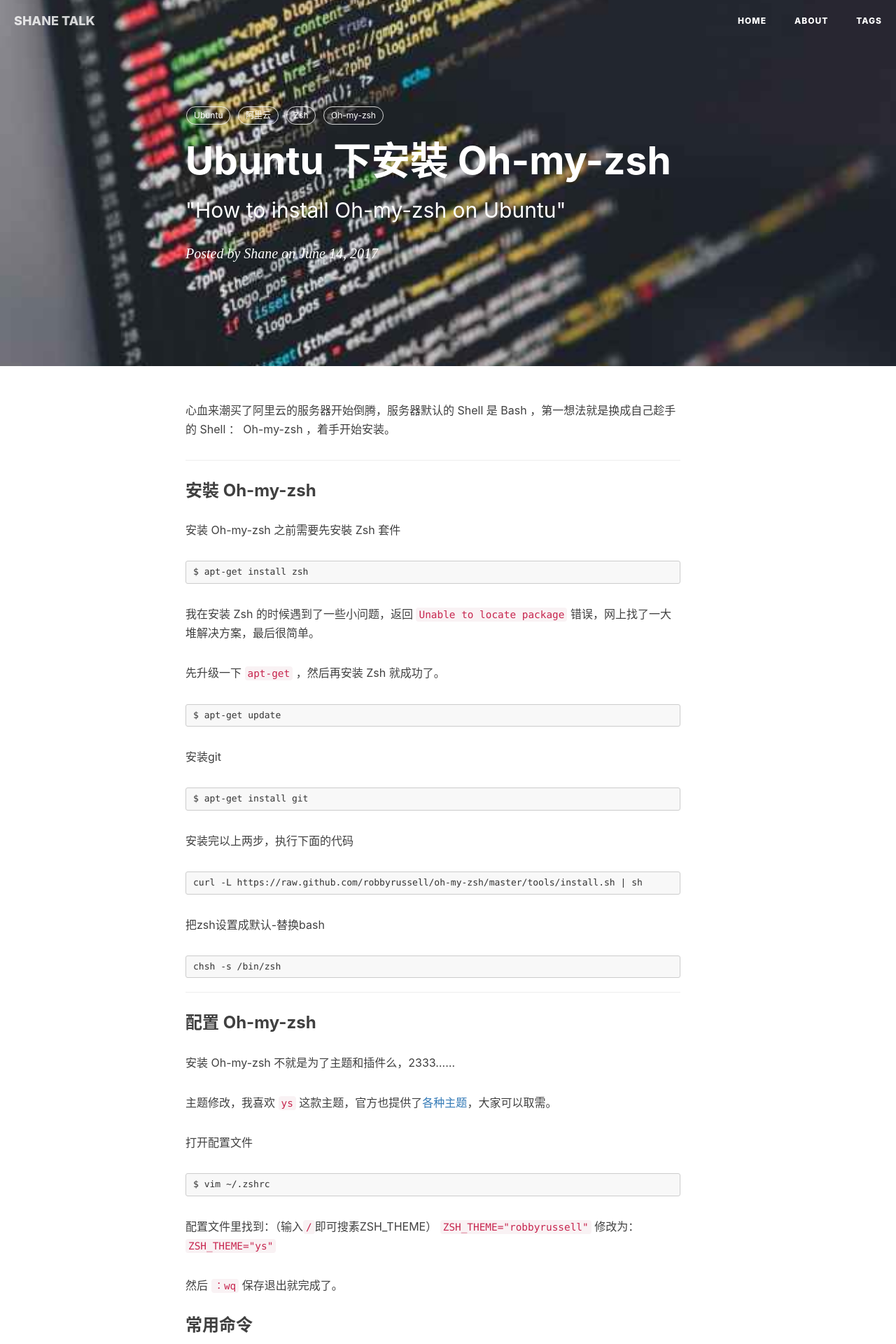
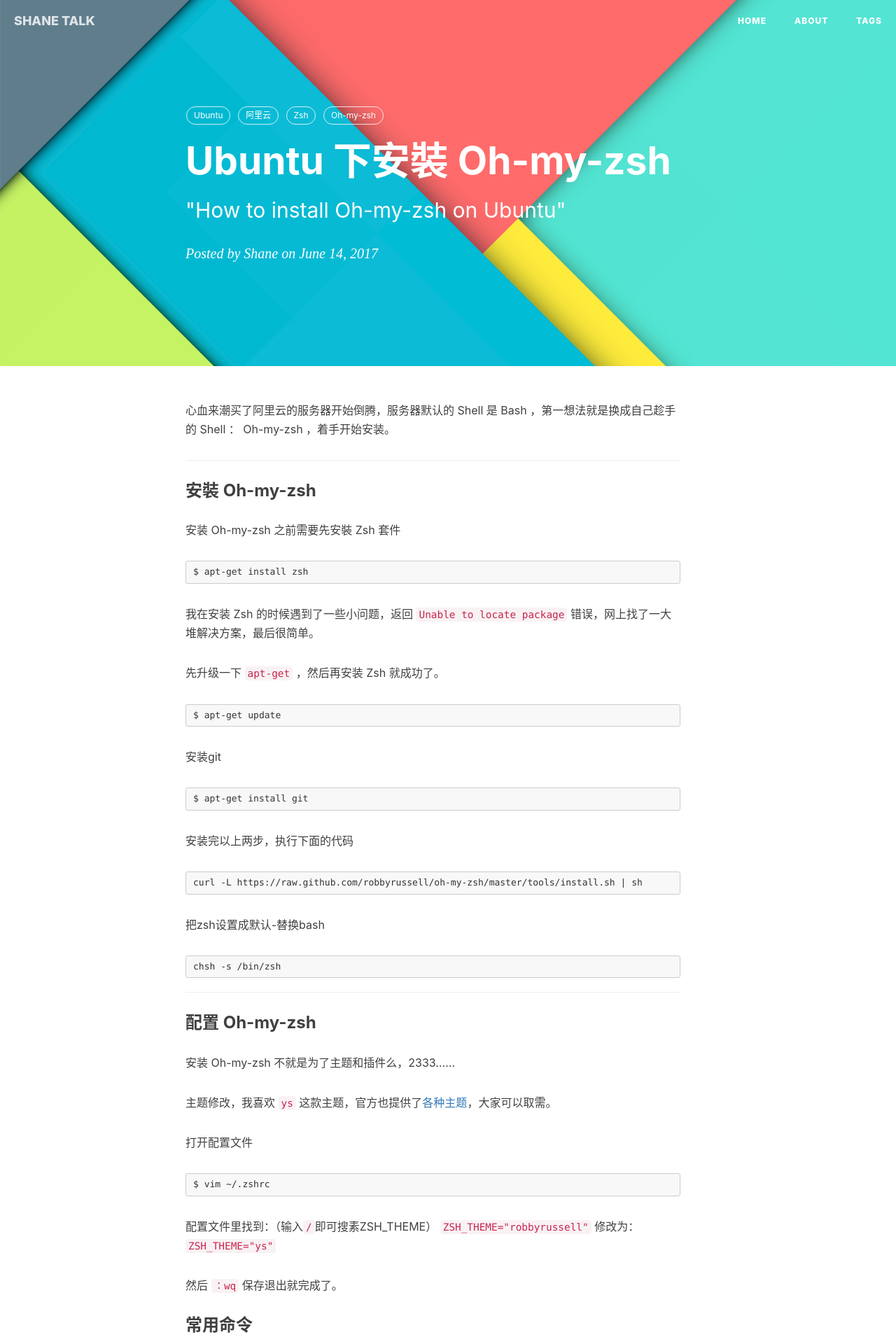
Before and after one commit to shaneliu/shaneliu.github.io, a Jekyll site: the page built from _posts/2017-06-14-How-to-install-Oh-my-zsh-on-Ubuntu.markdown, in a window 1280 px wide. Shown: the top 1920 px of the page at 70% size. Built offline with Jekyll 4.4.1, drawn with Linux system fonts in a browser that asks for light colours; nearby versions of some CDN libraries; comment, search, counter and statistics services are not loaded.

Commit message:
update cover

```diff
--- a/_posts/2017-06-13-Cohort-Analysis.markdown
+++ b/_posts/2017-06-13-Cohort-Analysis.markdown
@@ -4,7 +4,7 @@
 subtitle:   " \"Cohort Analysis\""
 date:       2017-06-13 12:00:00
 author:     "Shane"
-header-img: "img/coding.jpg"
+header-img: "img/Material-design.jpg"
 tags:
     - 产品经理
     - 留存率
--- a/_posts/2017-06-14-How-to-install-Oh-my-zsh-on-Ubuntu.markdown
+++ b/_posts/2017-06-14-How-to-install-Oh-my-zsh-on-Ubuntu.markdown
@@ -4,7 +4,7 @@
 subtitle:   " \"How to install Oh-my-zsh on Ubuntu\""
 date:       2017-06-14 12:00:00
 author:     "Shane"
-header-img: "img/coding.jpg"
+header-img: "img/Material-design.jpg"
 tags:
     - Ubuntu
     - 阿里云
--- a/_posts/2017-06-15-what-is-the-web-framework.markdown
+++ b/_posts/2017-06-15-what-is-the-web-framework.markdown
@@ -4,7 +4,7 @@
 subtitle:   " \"what is a web framework ？\""
 date:       2017-06-15 12:00:00
 author:     "Shane"
-header-img: "img/coding.jpg"
+header-img: "img/Material-design.jpg"
 tags:
     - Web 框架
     - Python
--- a/_posts/2017-06-16-How-to-deploy-Flask-on-the-Aliyun.markdown
+++ b/_posts/2017-06-16-How-to-deploy-Flask-on-the-Aliyun.markdown
@@ -4,7 +4,7 @@
 subtitle:   " \"How to deploy Flask on the Aliyun ？\""
 date:       2017-06-16 12:00:00
 author:     "Shane"
-header-img: "img/coding.jpg"
+header-img: "img/Material-design.jpg"
 tags:
     - 阿里云
     - Python
```
